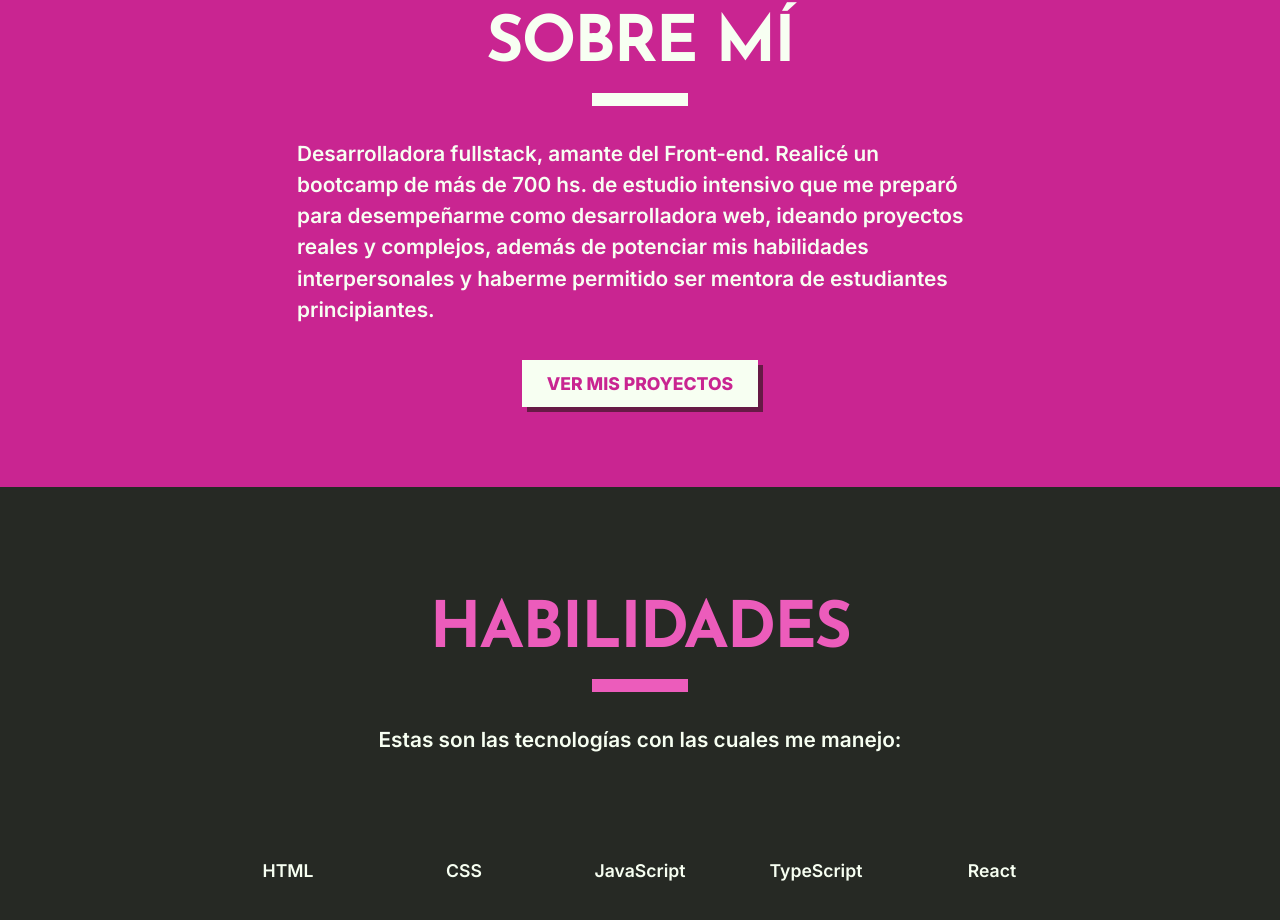
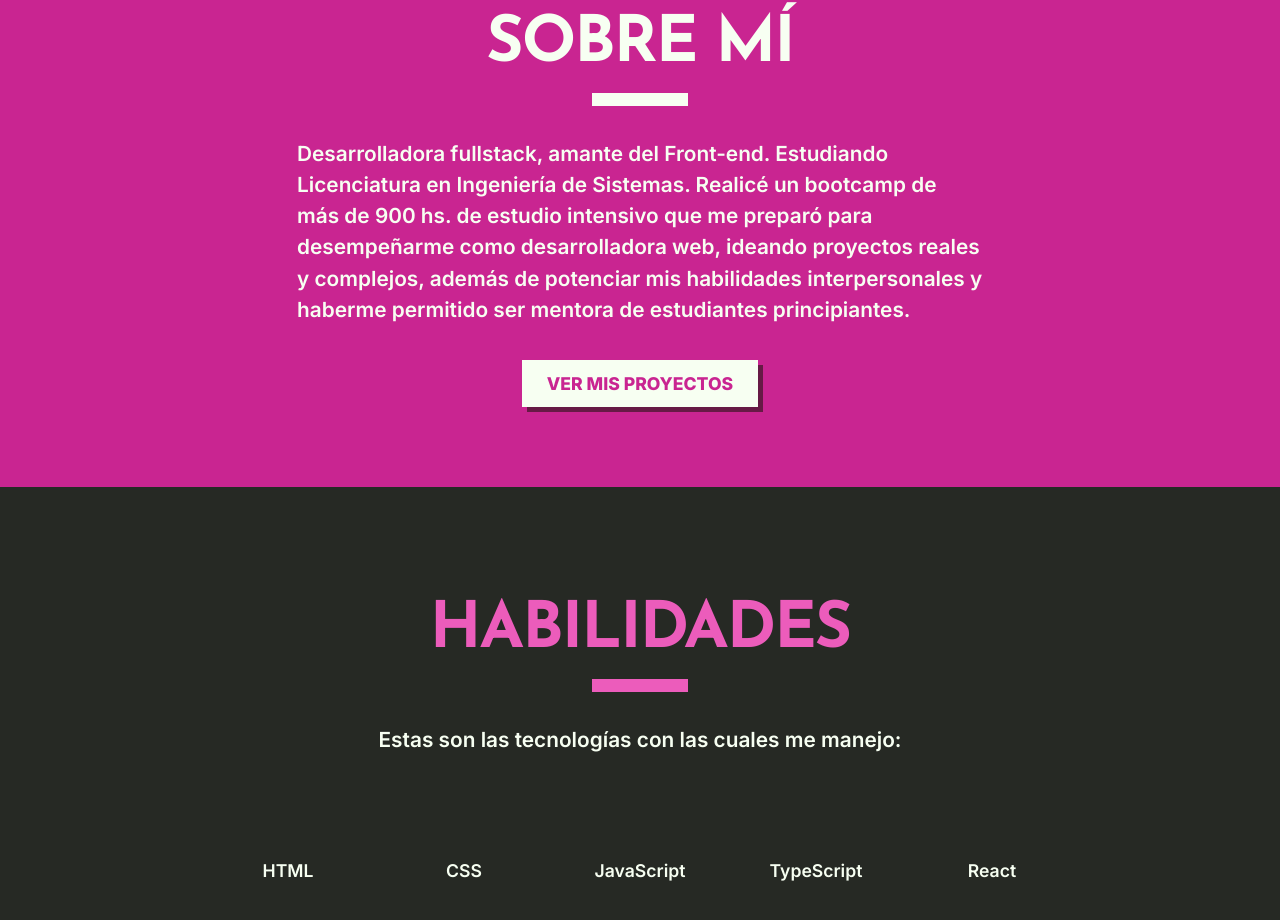
Before and after one commit to Yerola/portfolio, a React (Create React App) app: page / in a window 1280 px wide. Shown: the part 883-1803 px from the top of the page. Built offline with nearby package versions, Linux system fonts and the light colour scheme; some icons are missing.

Commit message:
Update strings.ts

```diff
--- a/src/components/AboutMe/strings.ts
+++ b/src/components/AboutMe/strings.ts
@@ -3,12 +3,12 @@ import type { AboutMeStrings } from '../../types/strings';
 export const strings: AboutMeStrings = {
   en: {
     aboutMe: 'About Me',
-    description: 'Fullstack developer, Front-end lover. I attended a bootcamp with more than 700 hours of intensive learning that prepared me to work as a web developer, creating projects that were both real and complex. Furthermore, the bootcamp greatly improved my interpersonal skills and gave me the opportunity of teaching to beginner students.',
+    description: "Fullstack developer, Front-end lover. Studying a Bachelor's Degree in Systems Engineering. I attended a bootcamp with more than 900 hours of intensive learning that prepared me to work as a web developer, creating projects that were both real and complex. Furthermore, the bootcamp greatly improved my interpersonal skills and gave me the opportunity of teaching to beginner students.",
     seeProjects: 'See my projects',
   },
   es: {
     aboutMe: 'Sobre mí',
-    description: 'Desarrolladora fullstack, amante del Front-end. Realicé un bootcamp de más de 700 hs. de estudio intensivo que me preparó para desempeñarme como desarrolladora web, ideando proyectos reales y complejos, además de potenciar mis habilidades interpersonales y haberme permitido ser mentora de estudiantes principiantes.',
+    description: 'Desarrolladora fullstack, amante del Front-end. Estudiando Licenciatura en Ingeniería de Sistemas. Realicé un bootcamp de más de 900 hs. de estudio intensivo que me preparó para desempeñarme como desarrolladora web, ideando proyectos reales y complejos, además de potenciar mis habilidades interpersonales y haberme permitido ser mentora de estudiantes principiantes.',
     seeProjects: 'Ver mis proyectos',
   },
 };
```
